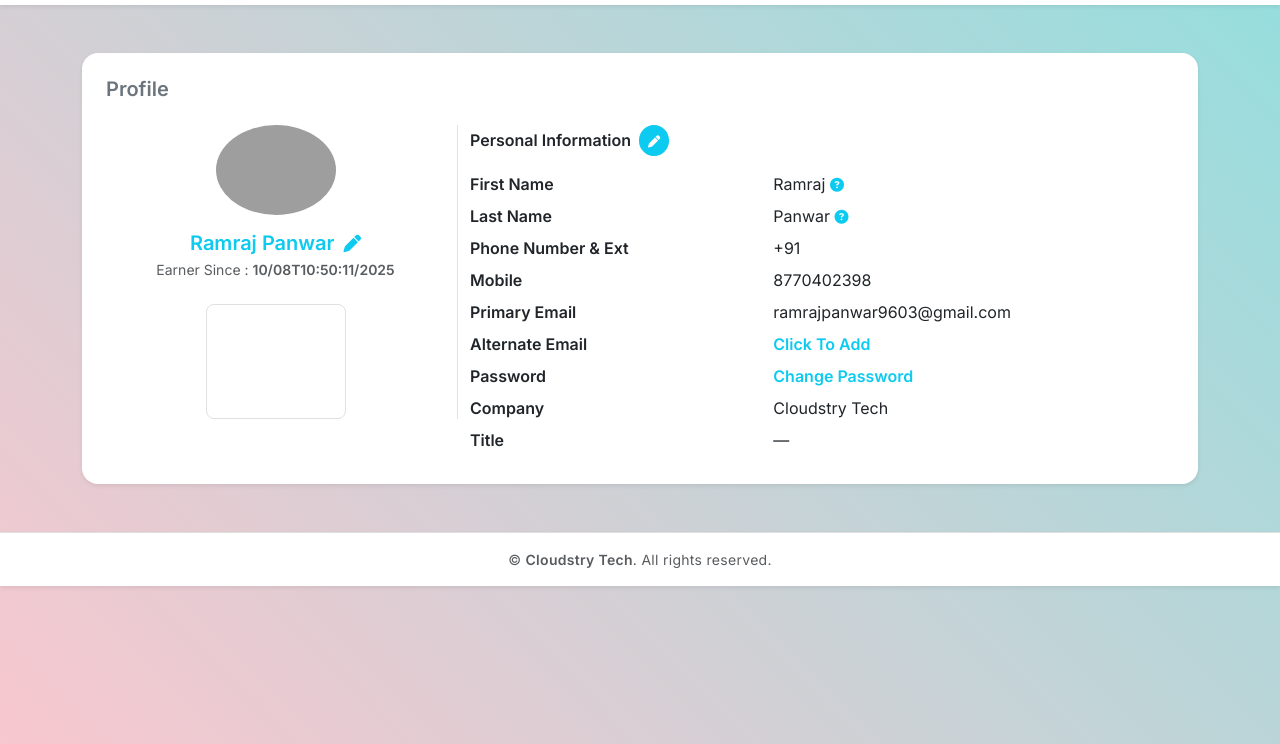
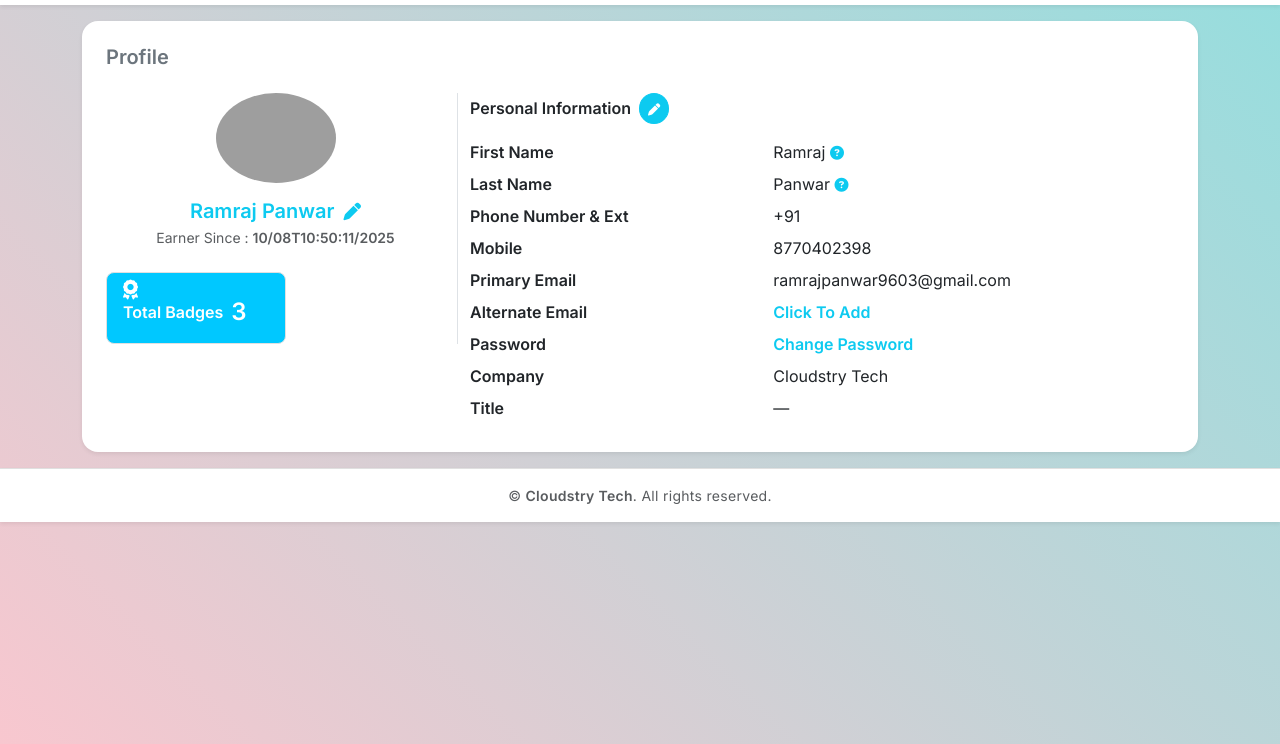
Before and after one commit to Raj-sondhiya/BadgeConnectEarner, a plain HTML site: page profile.html in a window 1280 px wide. Shown: the part 56-800 px from the top of the page. Drawn offline with nearby package versions, Linux system fonts and the light colour scheme; grey boxes are pictures that could not be loaded.

Commit message:
Earner profile badge card changes

```diff
--- a/earner.css
+++ b/earner.css
@@ -64,11 +64,9 @@ a:hover {
 
 /* Badge card styling */
 .badge-card {
-    background: #ffffff;
+    background: #00C8FF;
     border: 1px solid #e0e0e0;
-    border-radius: 10px;
-    padding: 15px;
-    width: 140px;
+    width: 180px;
     transition: transform 0.2s ease, box-shadow 0.2s ease;
 }
 
--- a/profile.html
+++ b/profile.html
@@ -22,7 +22,7 @@
     <!-- Navbar will be loaded here -->
     <div id="navbar-placeholder"></div>
 
-    <div class="container my-5">
+    <div class="container my-3">
         <div class="card border-0 shadow-sm p-4 rounded-4">
             <h5 class="fw-bold mb-4 text-secondary">Profile</h5>
 
@@ -37,14 +37,18 @@
                     </h5>
                     <p class="text-muted small mb-4">Earner Since : <span class="fw-semibold">10/08T10:50:11/2025</span>
                     </p>
+                    <div class="badge-card p-3 rounded-3 ">
+                        <div class="d-flex flex-column align-items-start">
+                            <i class="fa-solid fa-award fa-lg text-white mb-2"></i>
+                            <div class="d-flex align-items-center gap-2">
+                                <span class="text-white fw-semibold">Total Badges</span>
+                                <h4 class="text-white fw-bold mb-0 align-items-end">3</h4>
+                            </div>
+                        </div>
+                    </div>
 
-                    <div class="badge-card mx-auto p-3 rounded-3">
-                        <div class="d-flex align-items-center justify-content-center mb-1">
-                            <i class="fa-solid fa-award fa-lg text-white me-2"></i>
-                            <span class="text-white fw-semibold">Total Badges</span>
-                        </div>
-                        <h4 class="text-white fw-bold mb-0">2</h4>
-                    </div>
+
+
                 </div>
 
                 <!-- Right: Personal Info -->
```
Also changed, not shown: earnerHome.html (+1 -1 lines).
